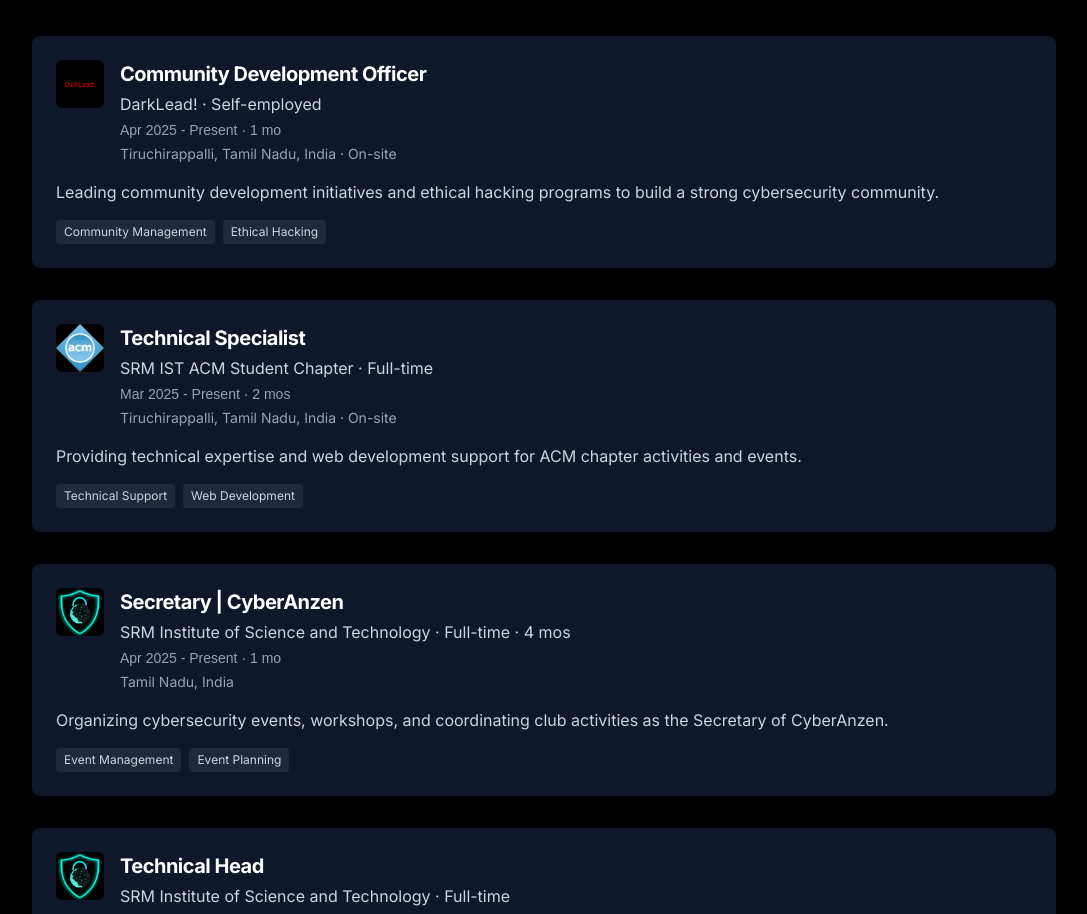
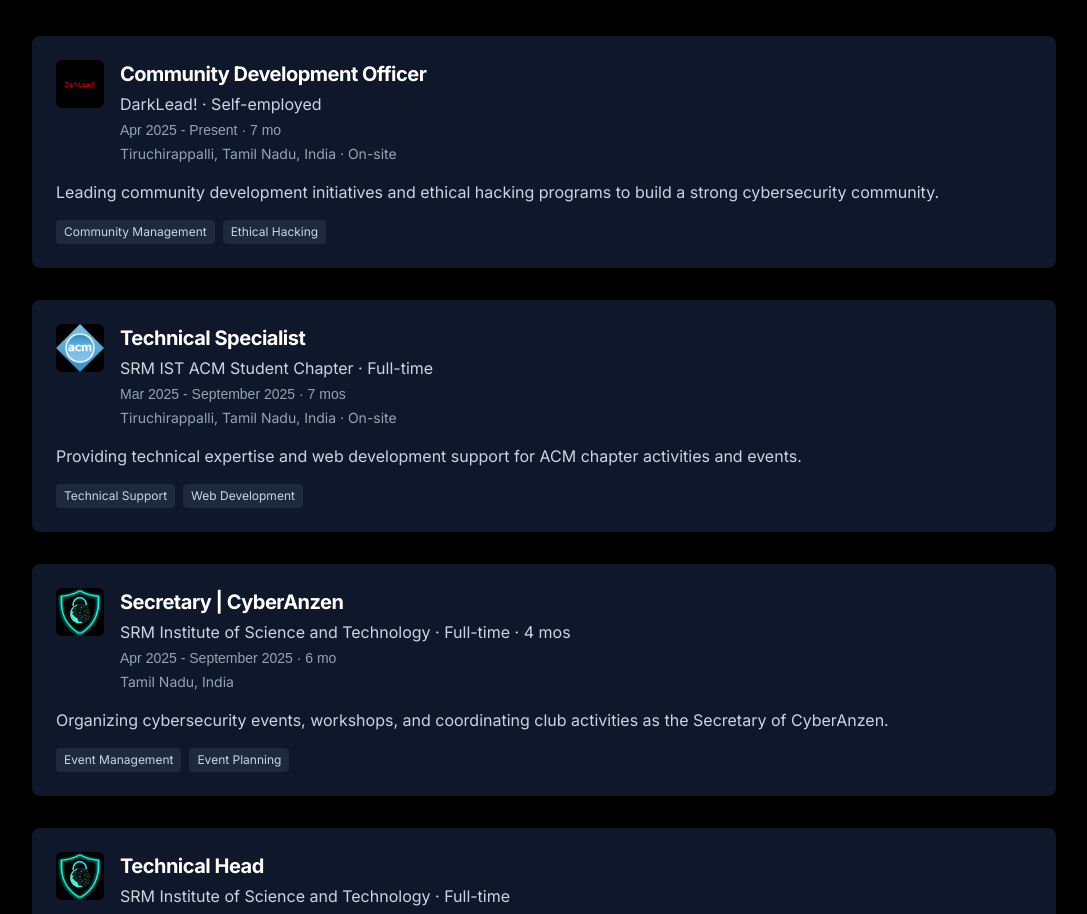
Before and after one commit to mehbub-lab/Portfolio-updated, a Next.js app: page / in a window 1280 px wide. Shown: the part 3500-4414 px from the top of the page, without its empty margins (96-1183 px from the left). Built offline with nearby package versions, Linux system fonts and the light colour scheme; a web font is replaced by a local one.

Commit message:
Update job periods to reflect accurate durations

```diff
--- a/app/page.tsx
+++ b/app/page.tsx
@@ -144,7 +144,7 @@ export default function Home() {
       company: "DarkLead!",
       logo: "/images/darkleadlogo.png",
       type: "Self-employed",
-      period: "Apr 2025 - Present · 1 mo",
+      period: "Apr 2025 - Present · 7 mo",
       location: "Tiruchirappalli, Tamil Nadu, India · On-site",
       skills: ["Community Management", "Ethical Hacking"],
       description:
@@ -155,7 +155,7 @@ export default function Home() {
       company: "SRM IST ACM Student Chapter",
       logo: "/images/acm-logo.png",
       type: "Full-time",
-      period: "Mar 2025 - Present · 2 mos",
+      period: "Mar 2025 - September 2025 · 7 mos",
       location: "Tiruchirappalli, Tamil Nadu, India · On-site",
       skills: ["Technical Support", "Web Development"],
       description: "Providing technical expertise and web development support for ACM chapter activities and events.",
@@ -165,7 +165,7 @@ export default function Home() {
       company: "SRM Institute of Science and Technology",
       logo: "/images/cyberanzen-logo.jpeg",
       type: "Full-time · 4 mos",
-      period: "Apr 2025 - Present · 1 mo",
+      period: "Apr 2025 - September 2025 · 6 mo",
       location: "Tamil Nadu, India",
       skills: ["Event Management", "Event Planning"],
       description:
```
